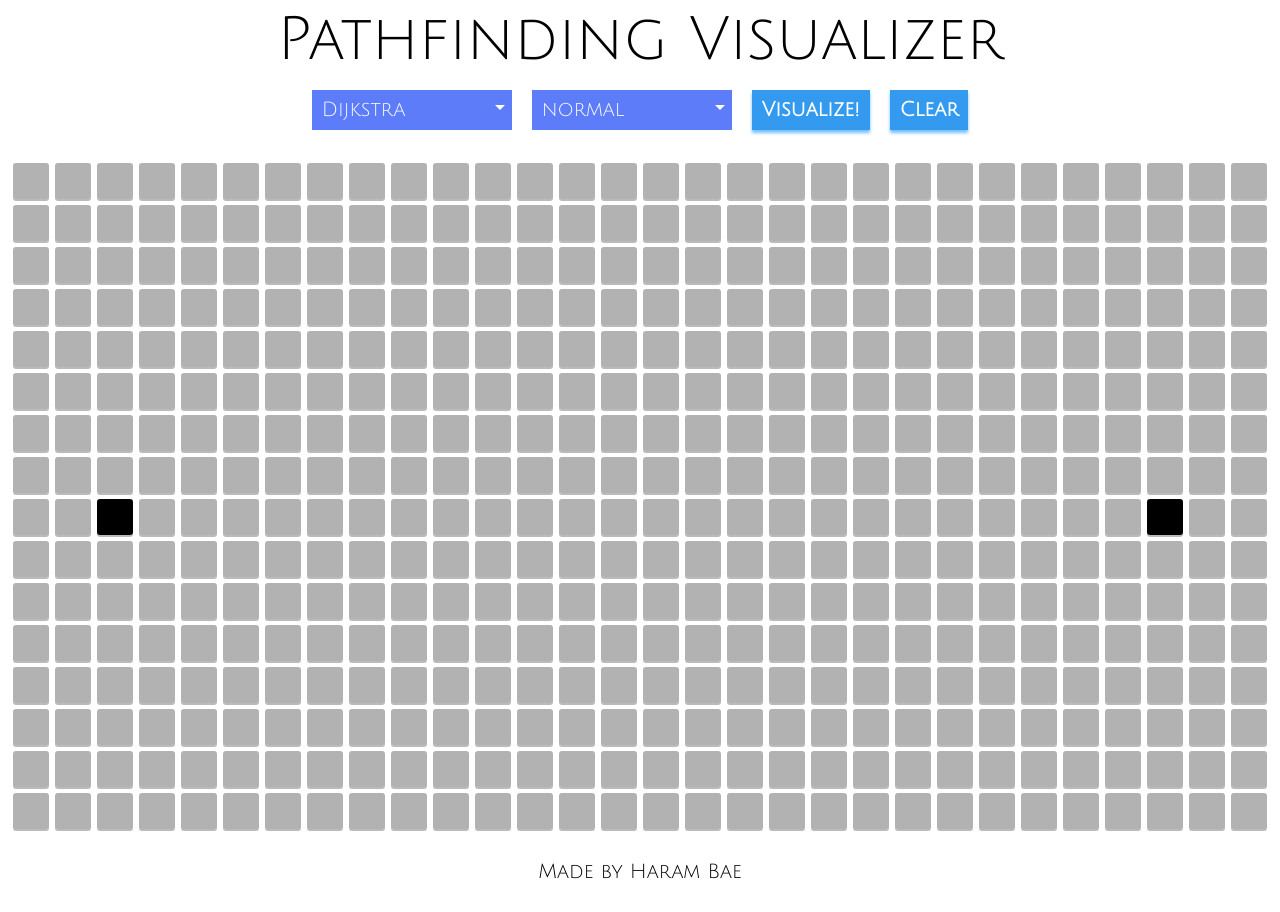
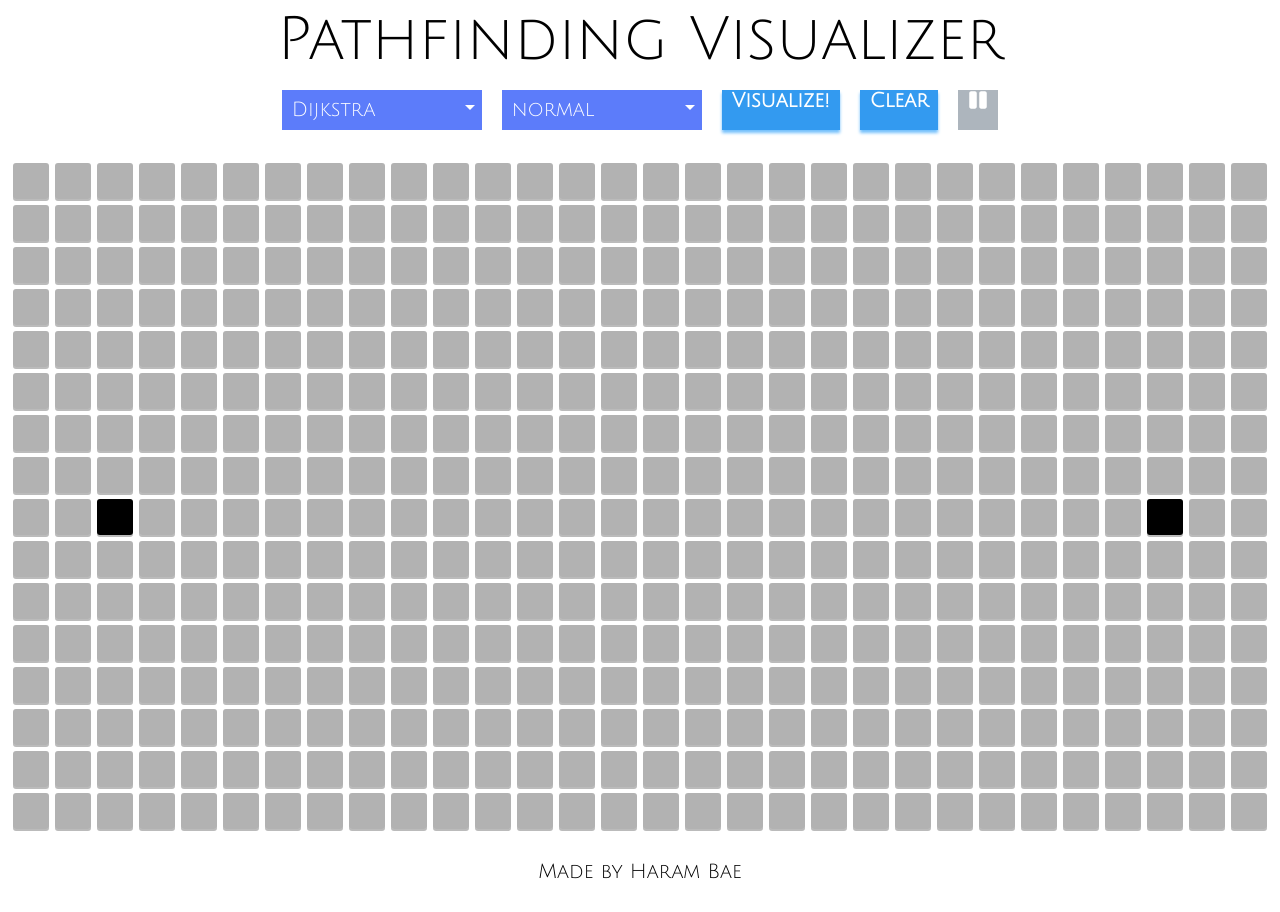
Before and after one commit to harsh2201/Pathfinding-Visualizer, a React (Create React App) app: page / in a window 1280 px wide. Built offline with nearby package versions, Linux system fonts and the light colour scheme.

Commit message:
:sparkles: Add pause/resume function

```diff
--- a/src/Provider.jsx
+++ b/src/Provider.jsx
@@ -2,6 +2,7 @@
 
 import React, { createContext, useRef, useState, type Node } from 'react';
 import { BOARD, KEYS, DELAY_NORMAL, ITEM_INITIAL, ITEM_FIXED, BOARD_ROW, BOARD_COL } from './constants';
+import Timer from 'algorithms/Timer';
 
 type PositionType = {|x: number, y: number|};
 type SetItemCacheType = { [key: string] : (string) => void };
@@ -38,13 +39,12 @@ const Provider = (props : { children: Node }) => {
   const pathFinder = useRef<any>(null);
   const delay = useRef<number>(DELAY_NORMAL);
 
-  const updateItem = (ridx, cidx, type = ITEM_FIXED, timeFactor = null) => {
+  const updateItem = (ridx, cidx, type : string = ITEM_FIXED, timeFactor = null) => {
     board.current[ridx][cidx] = type;
     const setItem = setItemCache.current[KEYS[ridx][cidx]];
 
     if (timeFactor) {
-      const timer =
-        setTimeout(() => { setItem(type); }, timeFactor*delay.current);
+      const timer = new Timer({ callback: () => setItem(type), delay: timeFactor*delay.current });
       pathFinder.current.timers.push(timer);
     } else {
       setItem(type);
--- /dev/null
+++ b/src/algorithms/Timer.js
@@ -0,0 +1,37 @@
+// @flow
+
+type TimerConstructorType = {
+  callback: () => void,
+  delay: number
+};
+
+export default class Timer {
+  id: TimeoutID;
+  callback: () => void;
+  delay: number;
+  remain: number;
+  start: number;
+
+  constructor({ callback, delay } : TimerConstructorType) {
+    this.id = setTimeout(callback, delay);
+    this.callback = callback;
+    this.delay = delay;
+    this.remain = delay;
+    this.start = Date.now();
+  }
+
+  pause = () => {
+    clearTimeout(this.id);
+    this.remain -= (Date.now() - this.start);
+  }
+
+  resume = () => {
+    this.start = Date.now();
+    clearTimeout(this.id);
+    this.id = setTimeout(this.callback, this.remain);
+  }
+
+  destroy = () => {
+    clearTimeout(this.id);
+  }
+}
--- a/src/algorithms/pathFinder.js
+++ b/src/algorithms/pathFinder.js
@@ -1,6 +1,7 @@
 // @flow
 
 import { BOARD_ROW, BOARD_COL, ITEM_SHORTEST } from 'constants.js';
+import Timer from './Timer';
 
 export type ConstructorType = {
   begin: {| x: number, y: number |},
@@ -15,7 +16,7 @@ export default class PathFinder {
   end: {| x: number, y: number |};
   updateItem: (number, number, string, ?number) => void;
   board: Array<Array<string>>;
-  timers : Array<number>;
+  timers : Array<Timer>;
 
   dist: Array<Array<number>>;
   prev: Array<Array<{| x: number, y: number |}>>;
@@ -50,8 +51,16 @@ export default class PathFinder {
   }
 
   clearTimers() {
-    this.timers.forEach((timer : TimeoutID) => { clearTimeout(timer); });
+    this.timers.forEach((timer : Timer) => { timer.destroy() });
     this.timers = [];
+  }
+
+  stopTimers() {
+    this.timers.forEach((timer) => timer.pause());
+  }
+
+  resumeTimers() {
+    this.timers.forEach((timer) => timer.resume());
   }
 
   paintShortestPath = () => {
--- a/src/components/Header/Header.jsx
+++ b/src/components/Header/Header.jsx
@@ -7,11 +7,13 @@ import {
 } from 'constants.js';
 import { Context, type ContextType } from 'Provider';
 import PathFinder from 'algorithms/index.js';
+import { FaPause, FaPlay } from 'react-icons/fa';
 import './Header.scss';
 
 const Header = () => {
 
   const [type, setType] = useState<string>(DIJKSTRA);
+  const [pause, setPause] = useState<boolean>(false);
   const context = useContext<ContextType>(Context);
   const {
     begin, end, updateItem, delay,
@@ -42,21 +44,32 @@ const Header = () => {
   };
 
   const onClear = () => {
-    if (isVisualized) return;
+    if (isVisualized && !pause) return;
+    if (pause) setPause(false);
     setIsVisualized(false);
 
     clear();
   };
 
+  const onPause = () => {
+    if (pause) {
+      setPause(false);
+      pathFinder.current.resumeTimers();
+    } else {
+      setPause(true);
+      pathFinder.current.stopTimers();
+    }
+  };
+
   return (
     <div className="content-header">
-      <select className="content-header__select" onChange={onAlgoChange} id="algorithm">
+      <select className="content-header__select" onChange={onAlgoChange} id="algorithm" disabled={isVisualized}>
         <option value={DIJKSTRA} defaultChecked={true}>Dijkstra</option>
         <option value={BELLMAN_FORD}>Bellman-Ford</option>
         <option value={DFS}>DFS</option>
         <option value={A_STAR}>A*</option>
       </select>
-      <select className="content-header__select" onChange={onDelayChange} defaultValue={300}>
+      <select className="content-header__select" onChange={onDelayChange} defaultValue={300} disabled={isVisualized}>
         <option value={DELAY_SLOW}>slowest</option>
         <option value={DELAY_SLOWEST}>slow</option>
         <option value={DELAY_NORMAL}>normal</option>
@@ -66,8 +79,11 @@ const Header = () => {
       <button className="content-header__button" onClick={onVisualize} disabled={isVisualized}>
         Visualize!
       </button>
-      <button className="content-header__button" onClick={onClear} disabled={isVisualized}>
+      <button className="content-header__button" onClick={onClear} disabled={isVisualized && !pause}>
         Clear
+      </button>
+      <button className="content-header__button--teal" onClick={onPause} disabled={!isVisualized}>
+        {pause ? <FaPlay /> : <FaPause />}
       </button>
     </div>
   );
--- a/src/components/Header/Header.scss
+++ b/src/components/Header/Header.scss
@@ -10,6 +10,11 @@
   box-sizing: border-box;
   font-size: 20px;
   color: white;
+
+  %disabled {
+    background-color: $oc-gray-5;
+    box-shadow: none;
+  }
 
   &__select {
     height: 100%;
@@ -30,9 +35,15 @@
     background-position-x: 100%;
     background-position-y: 5px;
     padding-left: 10px;
+
+    &:disabled {
+      @extend %disabled;
+    }
   }
 
   &__button {
+    $button: &;
+    display: flex;
     font-family: inherit;
     font-weight: bold;
     font-size: inherit;
@@ -46,6 +57,12 @@
     box-shadow: 0 3px 3px 0 $oc-blue-3;
     color: inherit;
     transition: transform 0.2s linear;
+    outline: none;
+
+    &--teal {
+      @extend #{$button};
+      background-color: $oc-teal-5;
+    }
 
     &:last-child {
       margin-right: 0;
@@ -56,8 +73,7 @@
     }
 
     &:disabled {
-      background-color: $oc-gray-5;
-      box-shadow: none;
+      @extend %disabled;
     }
   }
 }
```
